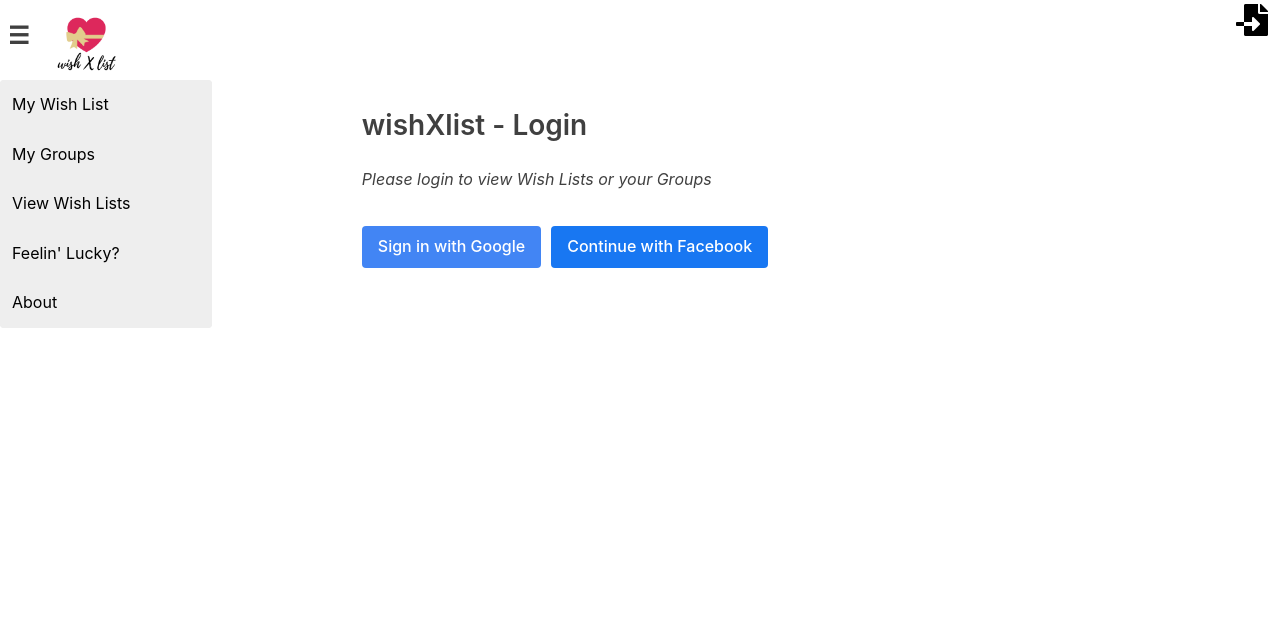
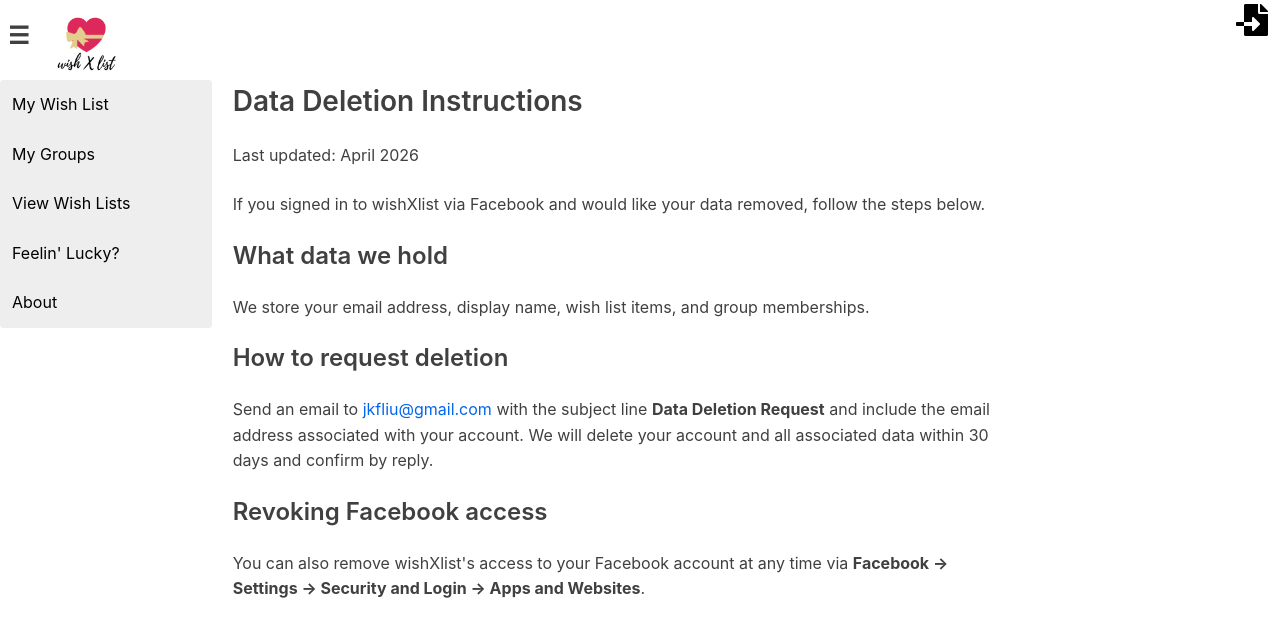
Before and after one commit to jkfliu/wishXlist, a Vue app in the folder client/: page /data-deletion in a window 1280 px wide. Before the commit this address led to /login. Shown: the top 636 px of the page. Built offline with nearby package versions, Linux system fonts and the light colour scheme; no server answers.

Commit message:
Add data deletion instructions page at /data-deletion
Required by Facebook app settings as a data deletion URL.

Co-Authored-By: Claude Sonnet 4.6 <noreply@anthropic.com>

```diff
--- /dev/null
+++ b/client/src/components/Content/DataDeletion.vue
@@ -0,0 +1,37 @@
+<template>
+  <div class="small-container">
+    <h3>Data Deletion Instructions</h3>
+    <p>Last updated: April 2026</p>
+
+    <p>If you signed in to wishXlist via Facebook and would like your data removed, follow the steps below.</p>
+
+    <h4>What data we hold</h4>
+    <p>We store your email address, display name, wish list items, and group memberships.</p>
+
+    <h4>How to request deletion</h4>
+    <p>Send an email to <a href="mailto:jkfliu@gmail.com">jkfliu@gmail.com</a> with the subject line <strong>Data Deletion Request</strong> and include the email address associated with your account. We will delete your account and all associated data within 30 days and confirm by reply.</p>
+
+    <h4>Revoking Facebook access</h4>
+    <p>You can also remove wishXlist's access to your Facebook account at any time via <strong>Facebook → Settings → Security and Login → Apps and Websites</strong>.</p>
+  </div>
+</template>
+
+<script>
+  export default {
+    name: 'data-deletion'
+  }
+</script>
+
+<style scoped>
+  .small-container {
+    margin-left: 0;
+  }
+
+  h3 {
+    margin-top: 0;
+  }
+
+  h4 {
+    margin-top: 1rem;
+  }
+</style>
--- a/client/src/router.js
+++ b/client/src/router.js
@@ -4,6 +4,7 @@ import Router         from 'vue-router'
 import WishxlistHome  from '@/components/Content/WishxlistHome.vue'
 import AboutWishxlist from '@/components/Content/AboutWishxlist.vue'
 import PrivacyPolicy  from '@/components/Content/PrivacyPolicy.vue'
+import DataDeletion   from '@/components/Content/DataDeletion.vue'
 import ShareTheMeal   from '@/components/Content/ShareTheMeal.vue'
 
 import MyWishList     from '@/components/Wish/MyWishList.vue'
@@ -30,6 +31,7 @@ const router = new Router({
     {path: '/',                 name: 'home',             component: WishxlistHome,  meta: {allowAnonymous: true} },
     {path: '/about',            name: 'about',            component: AboutWishxlist, meta: {allowAnonymous: true} },
     {path: '/privacy',          name: 'privacy',          component: PrivacyPolicy,  meta: {allowAnonymous: true} },
+    {path: '/data-deletion',    name: 'data-deletion',    component: DataDeletion,   meta: {allowAnonymous: true} },
     {path: '/login',            name: 'login',            component: Login,          meta: {allowAnonymous: true} },
     {path: '/feelin-lucky',     name: 'share-the-meal',   component: ShareTheMeal,   meta: {allowAnonymous: true} },
     {path: '/profile',          name: 'profile',          component: Profile,        },
```
